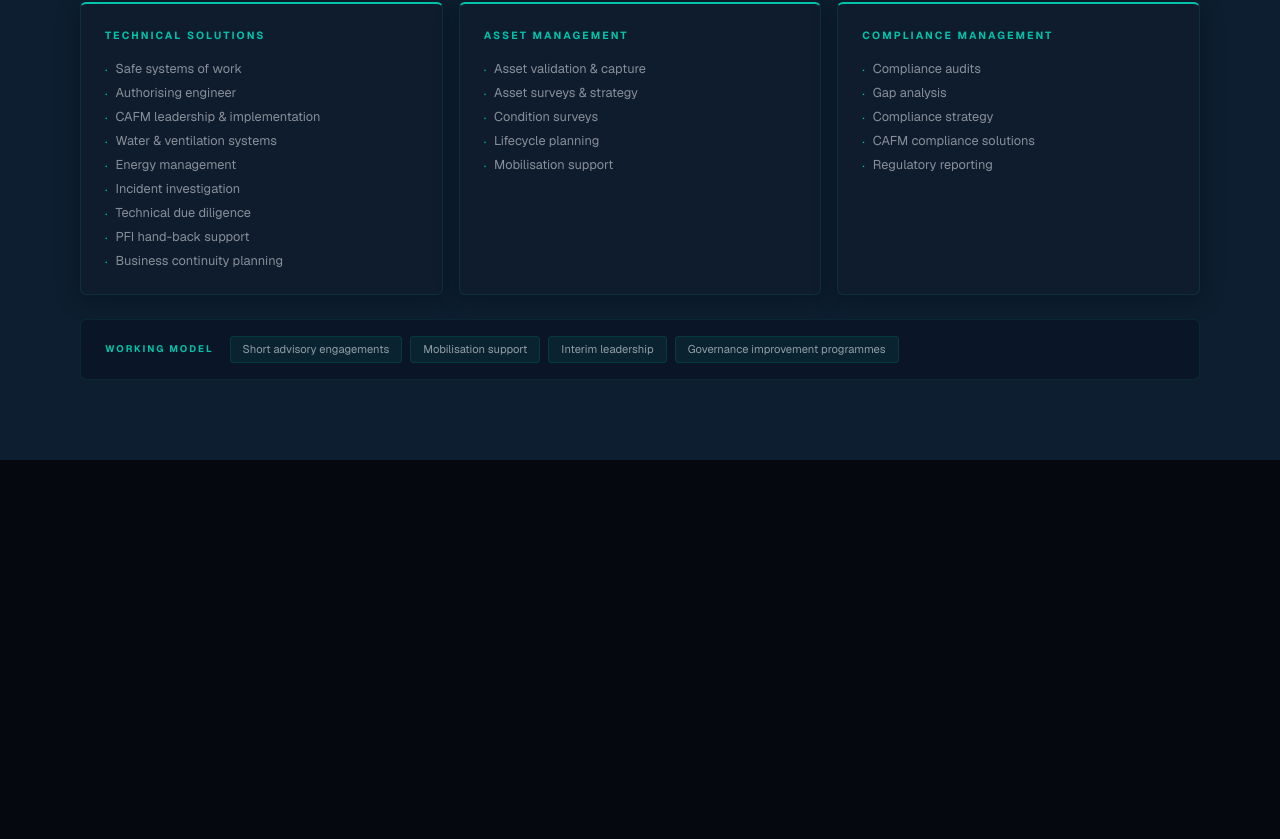
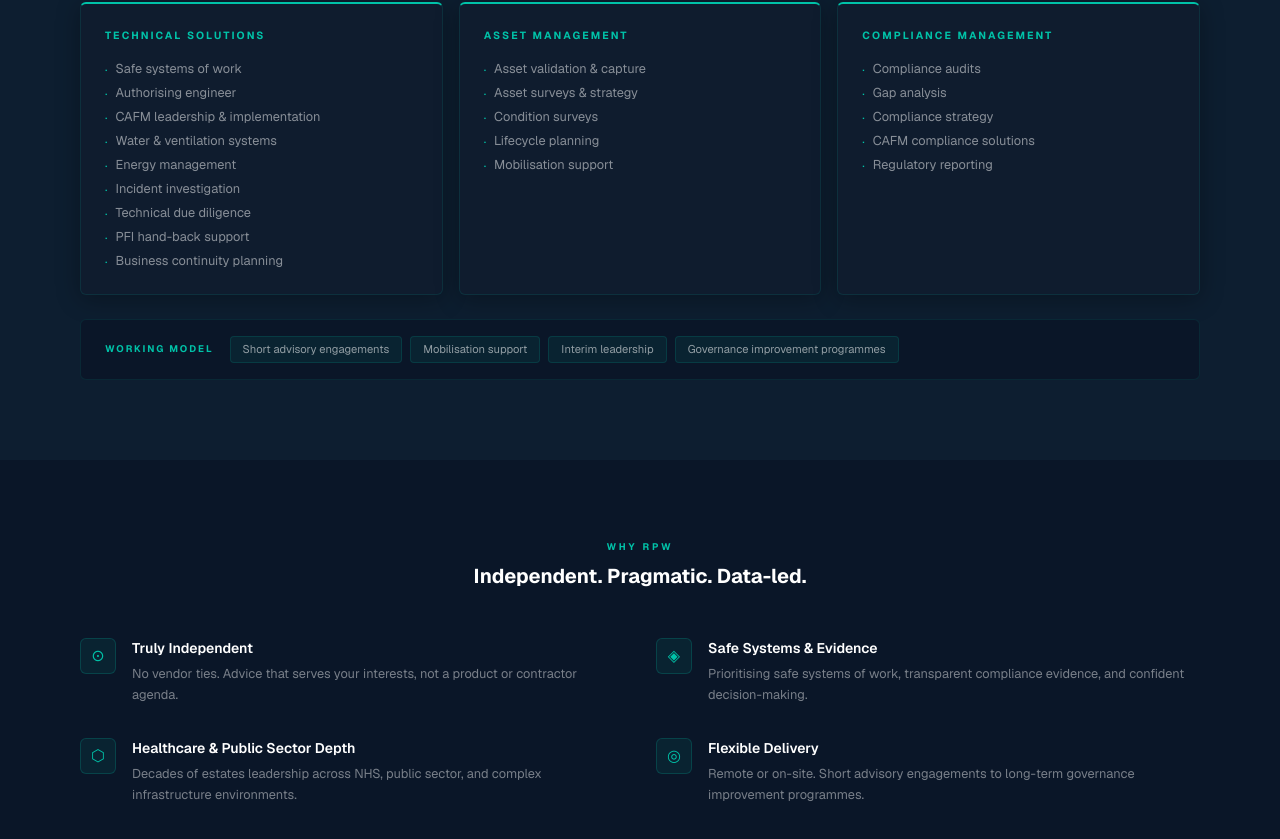
Before and after one commit to danthedev100/rpwtechconsulting2, a Next.js app: page / in a window 1280 px wide. Shown: the part 976-1815 px from the top of the page. Before the commit the page ends 1436 px from the top, so only its background shows below. Built offline with nearby package versions, Linux system fonts and the light colour scheme.

Commit message:
feat: add Why RPW section with differentiator blocks

```diff
--- a/app/page.tsx
+++ b/app/page.tsx
@@ -1,6 +1,7 @@
 import { Nav } from '@/components/Nav'
 import { Hero } from '@/components/Hero'
 import { Services } from '@/components/Services'
+import { WhyRPW } from '@/components/WhyRPW'
 
 export default function Home() {
   return (
@@ -8,6 +9,7 @@
       <Nav />
       <Hero />
       <Services />
+      <WhyRPW />
     </main>
   )
 }
--- /dev/null
+++ b/components/WhyRPW.tsx
@@ -0,0 +1,60 @@
+// components/WhyRPW.tsx
+import { FadeUp } from '@/components/FadeUp'
+
+const DIFFERENTIATORS = [
+  {
+    icon: '⊙',
+    heading: 'Truly Independent',
+    body: 'No vendor ties. Advice that serves your interests, not a product or contractor agenda.',
+  },
+  {
+    icon: '◈',
+    heading: 'Safe Systems & Evidence',
+    body: 'Prioritising safe systems of work, transparent compliance evidence, and confident decision-making.',
+  },
+  {
+    icon: '⬡',
+    heading: 'Healthcare & Public Sector Depth',
+    body: 'Decades of estates leadership across NHS, public sector, and complex infrastructure environments.',
+  },
+  {
+    icon: '◎',
+    heading: 'Flexible Delivery',
+    body: 'Remote or on-site. Short advisory engagements to long-term governance improvement programmes.',
+  },
+]
+
+export function WhyRPW() {
+  return (
+    <section id="why-rpw" className="bg-[#0a1628] py-20 px-6">
+      <div className="max-w-[1120px] mx-auto">
+        {/* Header */}
+        <FadeUp className="text-center mb-12">
+          <p className="text-[#00c2a8] text-[0.6rem] tracking-[0.3em] uppercase font-bold mb-2">
+            Why RPW
+          </p>
+          <h2 className="text-white text-xl font-bold">Independent. Pragmatic. Data-led.</h2>
+        </FadeUp>
+
+        {/* 2x2 grid */}
+        <div className="grid grid-cols-1 sm:grid-cols-2 gap-8">
+          {DIFFERENTIATORS.map((item, i) => (
+            <FadeUp key={item.heading} delay={i * 80}>
+              <div className="flex gap-4 group">
+                <div className="w-9 h-9 flex-shrink-0 bg-[rgba(0,194,168,0.08)] border border-[rgba(0,194,168,0.20)] rounded-md flex items-center justify-center text-[#00c2a8] text-base group-hover:bg-[rgba(0,194,168,0.18)] group-hover:shadow-[0_0_16px_rgba(0,194,168,0.2)] transition-all duration-200">
+                  {item.icon}
+                </div>
+                <div>
+                  <h3 className="text-white text-sm font-semibold mb-1.5 group-hover:text-white transition-colors duration-150">
+                    {item.heading}
+                  </h3>
+                  <p className="text-white/45 text-[0.8rem] leading-relaxed">{item.body}</p>
+                </div>
+              </div>
+            </FadeUp>
+          ))}
+        </div>
+      </div>
+    </section>
+  )
+}
```
